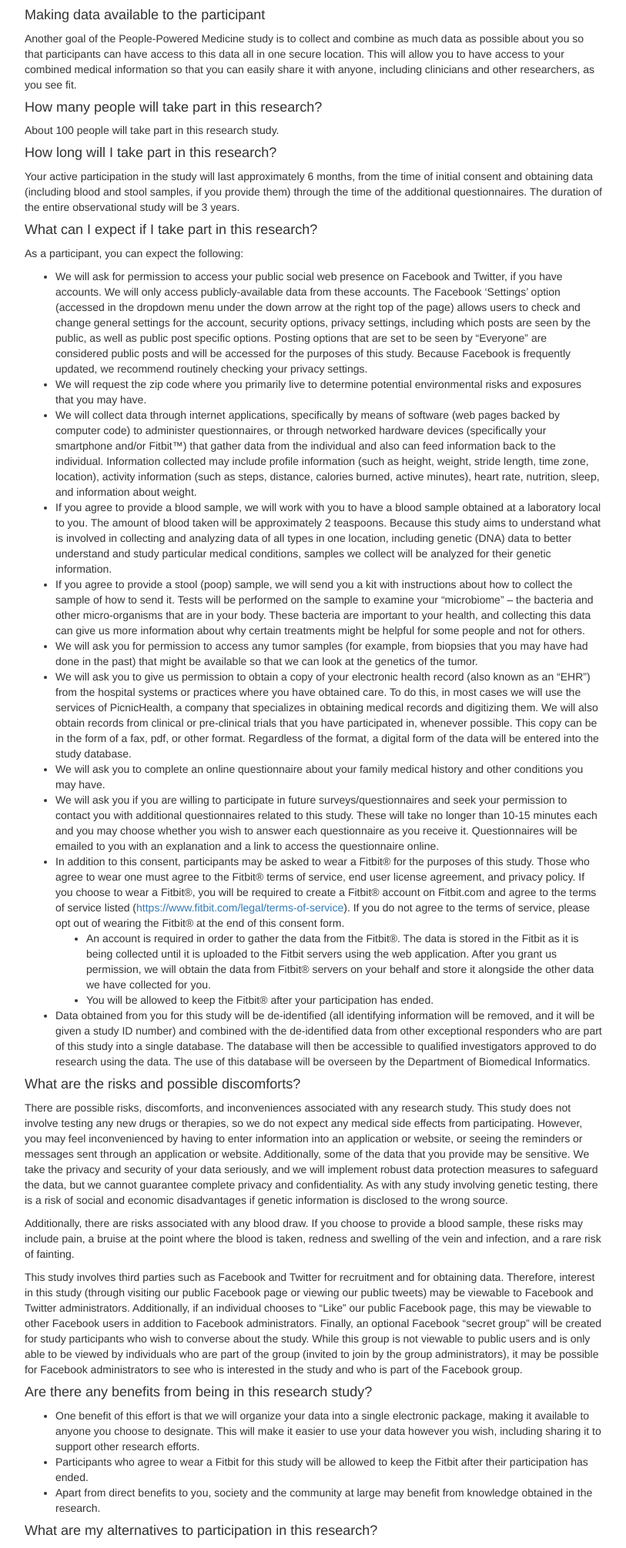
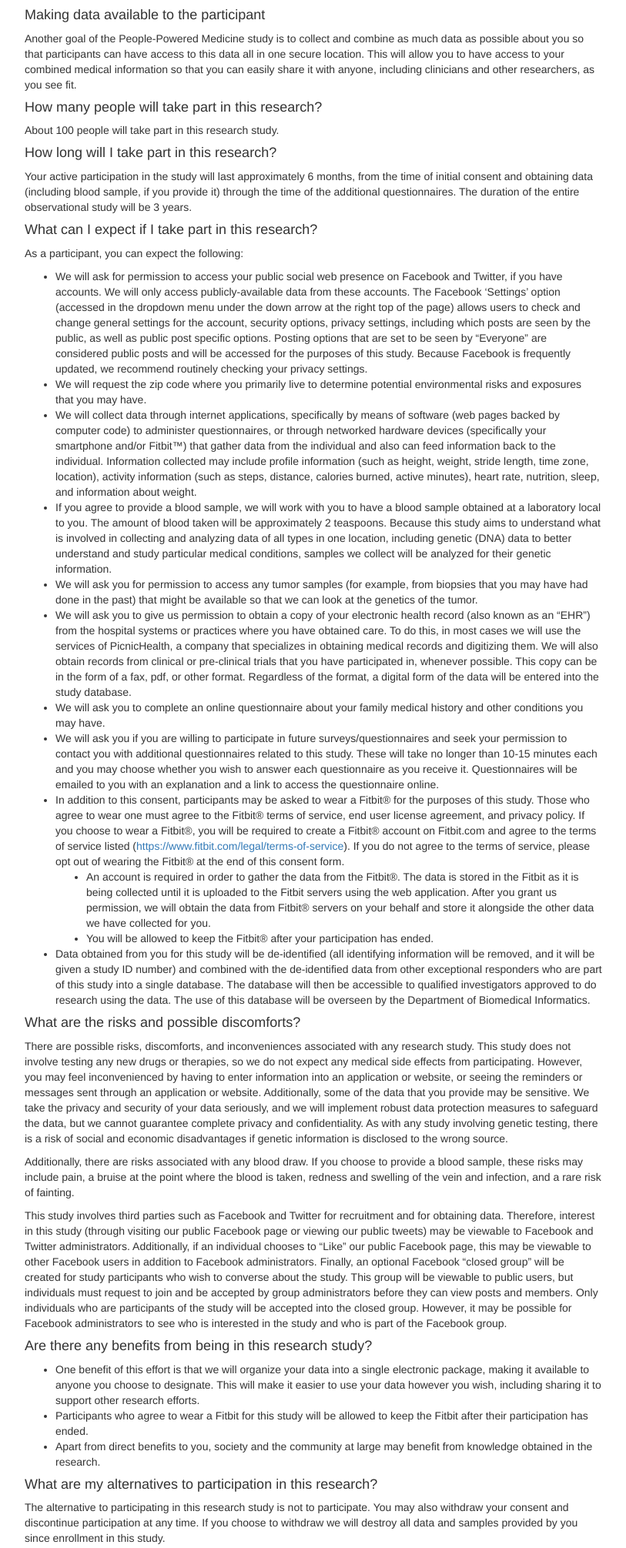
Before and after one commit to hms-dbmi/fhirquestionnaire, a Django app: template app/consent/templates/consent/neer.html in a window 1280 px wide. Shown: the part 1359-3370 px from the top of the page at 77% size, without its empty margins (233-1046 px from the left). Run offline with Django 3.2, Linux system fonts and the light colour scheme; the template is opened without the code that fills it, so the values that code supplies are empty; parts of the project's set-up code (start-up, migrations or seed data) failed here and were passed over; some libraries are stand-ins or nearby versions.

Commit message:
PPM-601 - Removed uBiome references from consent

```diff
--- a/app/consent/templates/consent/neer.html
+++ b/app/consent/templates/consent/neer.html
@@ -48,14 +48,6 @@
                            </label>
                         </div>
                      </div>
-                     <p>Please indicate if you DO NOT wish to provide a stool sample for this study.  Stool samples will be used to examine the "microbiome", or bacteria, present in your body.</p>
-                     <div class="form-group">
-                        <div class="checkbox col-md-12">
-                           <label>
-                              <input name="exceptions" value="{{ form.exceptions.field.choices.1.0 }}" type="checkbox">{{ form.exceptions.field.choices.1.1 }}
-                           </label>
-                        </div>
-                     </div>
                      <p>Please indicate if you DO NOT give us permission to access samples from your tumor that may be stored (for instance, from previous biopsies).</p>
                      <div class="form-group">
                         <div class="checkbox col-md-12">
--- a/app/consent/templates/consent/neer/_consent.html
+++ b/app/consent/templates/consent/neer/_consent.html
@@ -61,7 +61,7 @@
 	How long will I take part in this research?
 </h4>
 <p>
-	Your active participation in the study will last approximately 6 months, from the time of initial consent and obtaining data (including blood and stool samples, if you provide them) through the time of the additional questionnaires. The duration of the entire observational study will be 3 years.
+	Your active participation in the study will last approximately 6 months, from the time of initial consent and obtaining data (including blood sample, if you provide it) through the time of the additional questionnaires. The duration of the entire observational study will be 3 years.
 </p>
 <h4>
 	What can I expect if I take part in this research?
@@ -77,8 +77,6 @@
 	<li>We will collect data through internet applications, specifically by means of software (web pages backed by computer code) to administer questionnaires, or through networked hardware devices (specifically your smartphone and/or Fitbit™) that gather data from the individual and also can feed information back to the individual. Information collected may include profile information (such as height, weight, stride length, time zone, location), activity information (such as steps, distance, calories burned, active minutes), heart rate, nutrition, sleep, and information about weight.
 	</li>
 	<li>If you agree to provide a blood sample, we will work with you to have a blood sample obtained at a laboratory local to you. The amount of blood taken will be approximately 2 teaspoons. Because this study aims to understand what is involved in collecting and analyzing data of all types in one location, including genetic (DNA) data to better understand and study particular medical conditions, samples we collect will be analyzed for their genetic information.
-	</li>
-	<li>If you agree to provide a stool (poop) sample, we will send you a kit with instructions about how to collect the sample of how to send it. Tests will be performed on the sample to examine your “microbiome” – the bacteria and other micro-organisms that are in your body. These bacteria are important to your health, and collecting this data can give us more information about why certain treatments might be helpful for some people and not for others.
 	</li>
 	<li>We will ask you for permission to access any tumor samples (for example, from biopsies that you may have had done in the past) that might be available so that we can look at the genetics of the tumor.
 	</li>
@@ -109,7 +107,7 @@
 	Additionally, there are risks associated with any blood draw. If you choose to provide a blood sample, these risks may include pain, a bruise at the point where the blood is taken, redness and swelling of the vein and infection, and a rare risk of fainting.
 </p>
 <p>
-	This study involves third parties such as Facebook and Twitter for recruitment and for obtaining data. Therefore, interest in this study (through visiting our public Facebook page or viewing our public tweets) may be viewable to Facebook and Twitter administrators. Additionally, if an individual chooses to “Like” our public Facebook page, this may be viewable to other Facebook users in addition to Facebook administrators. Finally, an optional Facebook “secret group” will be created for study participants who wish to converse about the study. While this group is not viewable to public users and is only able to be viewed by individuals who are part of the group (invited to join by the group administrators), it may be possible for Facebook administrators to see who is interested in the study and who is part of the Facebook group.
+	This study involves third parties such as Facebook and Twitter for recruitment and for obtaining data. Therefore, interest in this study (through visiting our public Facebook page or viewing our public tweets) may be viewable to Facebook and Twitter administrators. Additionally, if an individual chooses to “Like” our public Facebook page, this may be viewable to other Facebook users in addition to Facebook administrators. Finally, an optional Facebook “closed group” will be created for study participants who wish to converse about the study. This group will be viewable to public users, but individuals must request to join and be accepted by group administrators before they can view posts and members.  Only individuals who are participants of the study will be accepted into the closed group.  However, it may be possible for Facebook administrators to see who is interested in the study and who is part of the Facebook group.
 </p>
 <h4>
 	Are there any benefits from being in this research study?
```
Also changed, not shown: app/consent/fhir/neer-signature.json (+0 -12 lines).
